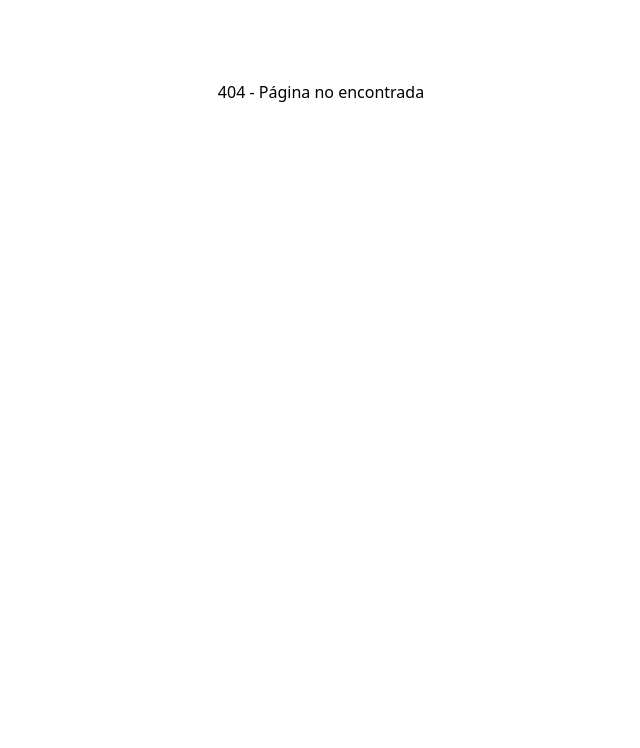
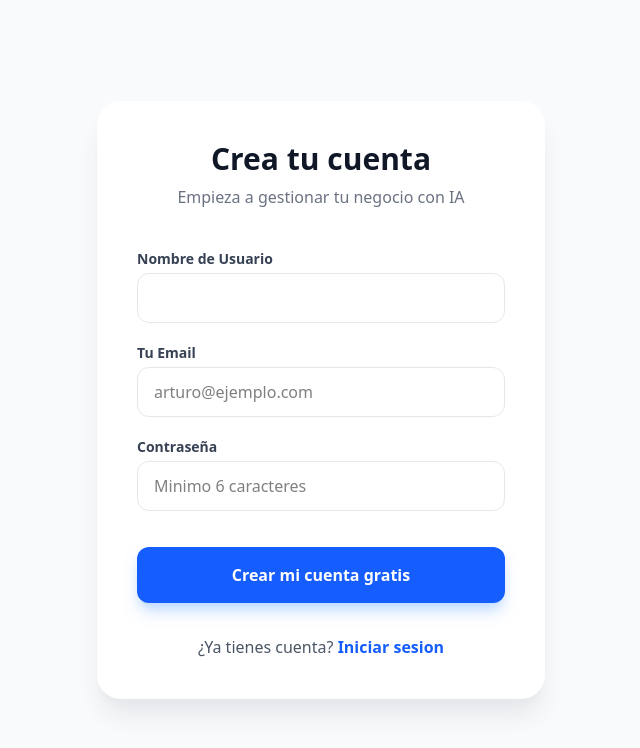
Before and after one commit to arturo54535345/ai-business-manager-frontend, a React (Vite) app: page /register in a window 1280 px wide. Before the commit this address had no page. Shown: the top 748 px of the page, without its empty margins (319-959 px from the left). Built offline with nearby package versions, Linux system fonts and the light colour scheme.

Commit message:
correcciones, cambio de username a name ademas de arreglar cosas del register

```diff
--- a/src/App.jsx
+++ b/src/App.jsx
@@ -33,6 +33,7 @@ function App() {
 
           {/*pagina del login*/}
           <Route path="/login" element={<Login />} />
+          <Route path="/register"element={<Register/>}/>
 
           {/* zona privada*/}
           <Route element={<ProtectedRoute />}>
--- a/src/api/axios.js
+++ b/src/api/axios.js
@@ -4,7 +4,7 @@ import axios from "axios";
 
 //configuramos
 const api = axios.create({
-    baseURL: 'http://192.168.0.65:3000/api',
+    baseURL: 'http://localhost:3000/api',
 });
 
 //asistente de los correo por asi decirlo es un interceptor
--- a/src/components/Navbar.jsx
+++ b/src/components/Navbar.jsx
@@ -54,7 +54,7 @@ const Navbar = () => {
                   Cerrar Sesión
                 </button>
                 <div className="w-8 h-8 bg-blue-600 text-white rounded-full flex items-center justify-center font-bold">
-                  {user.username?.charAt(0).toUpperCase()}
+                  {user.name?.charAt(0).toUpperCase()}
                 </div>
               </>
             ) : (
--- a/src/context/AuthContext.jsx
+++ b/src/context/AuthContext.jsx
@@ -22,9 +22,9 @@ export const AuthProvider = ({children}) => {
         };
         checkLogin();
     }, []);
-    const register = async (username, email, password) => {
+    const register = async (name, email, password) => {
         //llamamos al back y le digo que cree este nuevo usuario
-        const res = await api.post('/auth/register', {username, email, password});
+        const res = await api.post('/auth/register', {name, email, password});
 
         //la gente al registrarse el back vuelve a enviar el token para que entren directamente
         localStorage.setItem('token', res.data.token);
--- a/src/pages/private/Dashboard.jsx
+++ b/src/pages/private/Dashboard.jsx
@@ -37,7 +37,7 @@ const Dashboard = () =>{
             <div className="flex justify-between items-center mb-8">
                 <div>
                     <h1 className="text-3xl font-bold text-gray-900">
-                        Hola de nuevo, <span className="text-blue-600">{user?.username}</span>
+                        Hola de nuevo, <span className="text-blue-600">{user?.name}</span>
                     </h1>
                     <p className="text-gray-500">Aqui tienes el resumen de tu negocio.</p>
                 </div>
--- a/src/pages/public/Register.jsx
+++ b/src/pages/public/Register.jsx
@@ -4,7 +4,7 @@ import { useNavigate, Link } from 'react-router-dom';
 
 const Register = () =>{
     const [formData, setFormData] = useState({
-        username: '',
+        name: '',
         email: '',
         password: '',
     });
@@ -18,7 +18,7 @@ const Register = () =>{
         setError(null);
 
         try{
-            await register(formData.username, formData.email, formData.password);
+            await register(formData.name, formData.email, formData.password);
             navigate('/dashboard');//si sale bien el registro sera enviado directamente al dashboard
         }catch(error){
             setError('No se pudo crear la cuenta. ¿Quizas el email ya existe?');
@@ -45,7 +45,7 @@ const Register = () =>{
                         type="text"
                         required
                         className="w-full px-4 py-3 rounded-xl border border-gray-200 focus:ring-2 focus:ring-blue-500 outline-none transition-all"
-                        onChange={(e)=> setFormData({...formData, username: e.target.value})}
+                        onChange={(e)=> setFormData({...formData, name: e.target.value})}
                         />
                     </div>
                     <div>
@@ -55,7 +55,7 @@ const Register = () =>{
                         required
                         className="w-full px-4 py-3 rounded-xl border border-gray-200 focus:ring-2 focus:ring-blue-500 outline-none transition-all"
                         placeholder="arturo@ejemplo.com"
-                        onChange={()=> setFormData({...formData, email: e.target.value})}
+                        onChange={(e)=> setFormData({...formData, email: e.target.value})}
                         />
                     </div>
                     <div>
```
